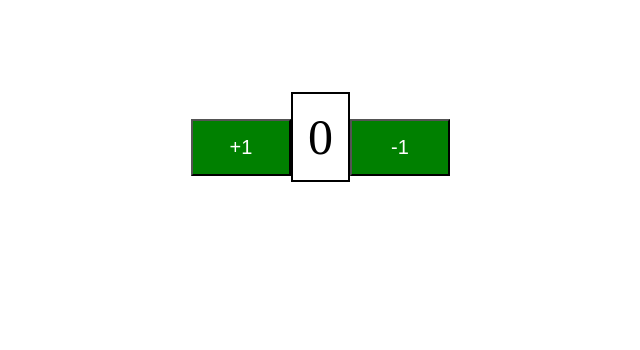
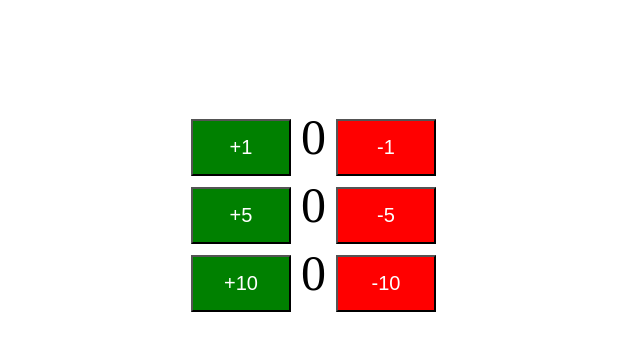
Before and after one commit to jakubowski1005/todo, a React (Create React App) app: page / in a window 1280 px wide. Shown: the top 350 px of the page, without its empty margins (207-847 px from the left). Built offline with nearby package versions, Linux system fonts and the light colour scheme.

Commit message:
Add some functions to Counter component and change styling

```diff
--- a/src/App.js
+++ b/src/App.js
@@ -8,6 +8,8 @@ class App extends Component {
         return (
             <div>
                 <Counter />
+                <Counter by={5}/>
+                <Counter by={10}/>
             </div>
         );
     }
--- a/src/components/counter/Counter.css
+++ b/src/components/counter/Counter.css
@@ -1,15 +1,16 @@
 
 
 button {
-    background-color: green;
     font-size: 20px;
     padding: 15px;
     color: white;
     width: 100px;
 }
 
-.count {
-    font-size: 50px;
-    border: 2px solid black;
-    padding: 15px;
+.red-button {
+    background-color: red;
 }
+
+.green-button {
+    background-color: green;
+}
--- a/src/components/counter/Counter.js
+++ b/src/components/counter/Counter.js
@@ -1,4 +1,5 @@
 import React, { Component } from 'react'
+import PropTypes from 'prop-types';
 import './Counter.css';
 
 export class Counter extends Component {
@@ -17,26 +18,40 @@ export class Counter extends Component {
     }
 
     render() {
+
+        const spanStyle = {
+            fontSize: "50px",
+            padding: "10px 10px"
+        };
+
         return (
             <div>
-                <button onClick={this.increment}>+1</button>
-                <span className="count">{ this.state.counter }</span>
-                <button onClick={this.decrement}>-1</button>
+                <button className="green-button" onClick={this.increment}>+{this.props.by}</button>
+                <span className="count" style={spanStyle}>{ this.state.counter }</span>
+                <button className="red-button" onClick={this.decrement}>-{this.props.by}</button>
             </div>
         )
     }
 
     increment() { //Update state => counter++
         this.setState({
-            counter: this.state.counter + 1
+            counter: this.state.counter + this.props.by
         });
     }
 
     decrement() {
         this.setState({
-            counter: this.state.counter - 1
+            counter: this.state.counter - this.props.by
         })
     }
+}
+
+Counter.defaultProps = {
+    by: 1
+}
+
+Counter.propTypes = {
+    by: PropTypes.number
 }
 
 
```
